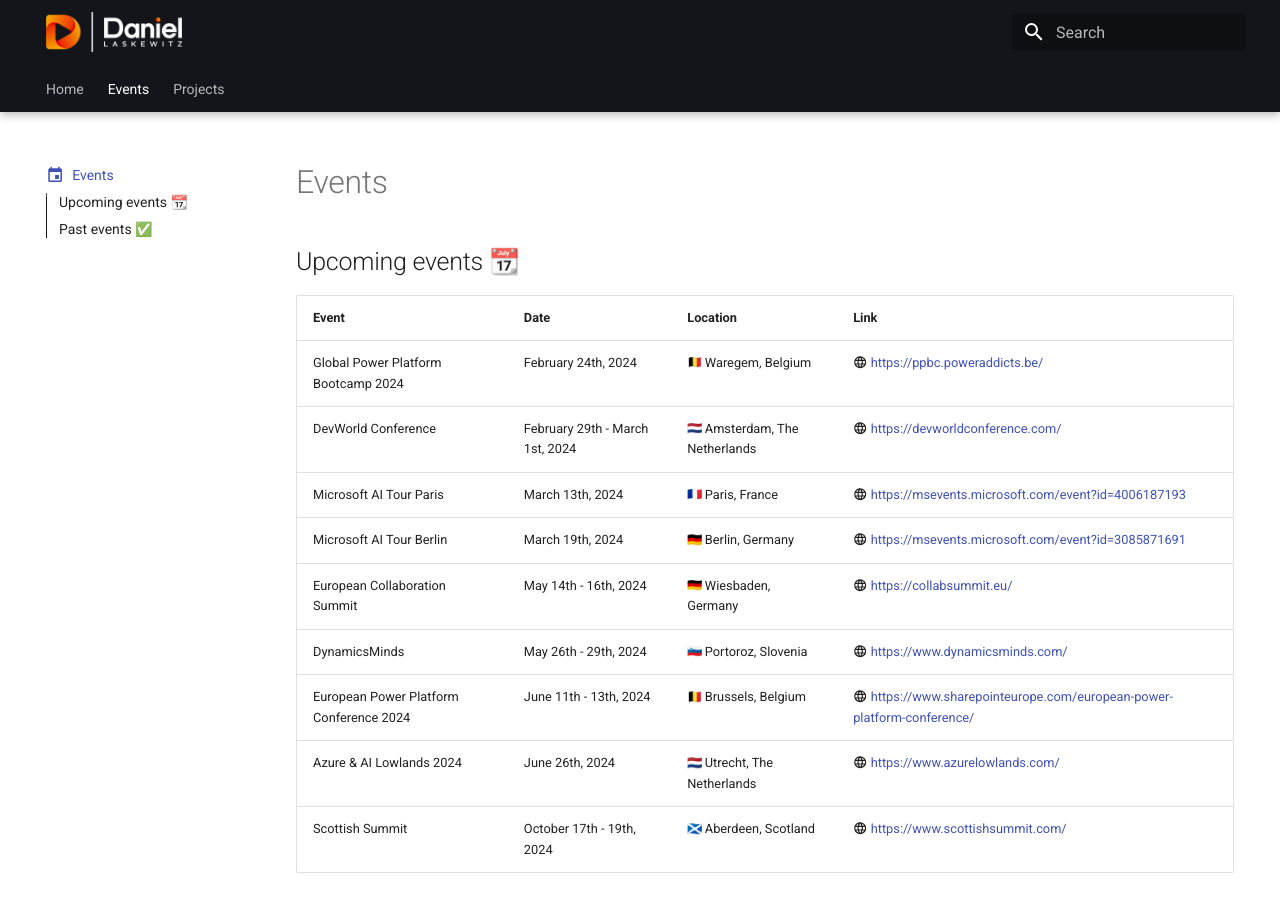
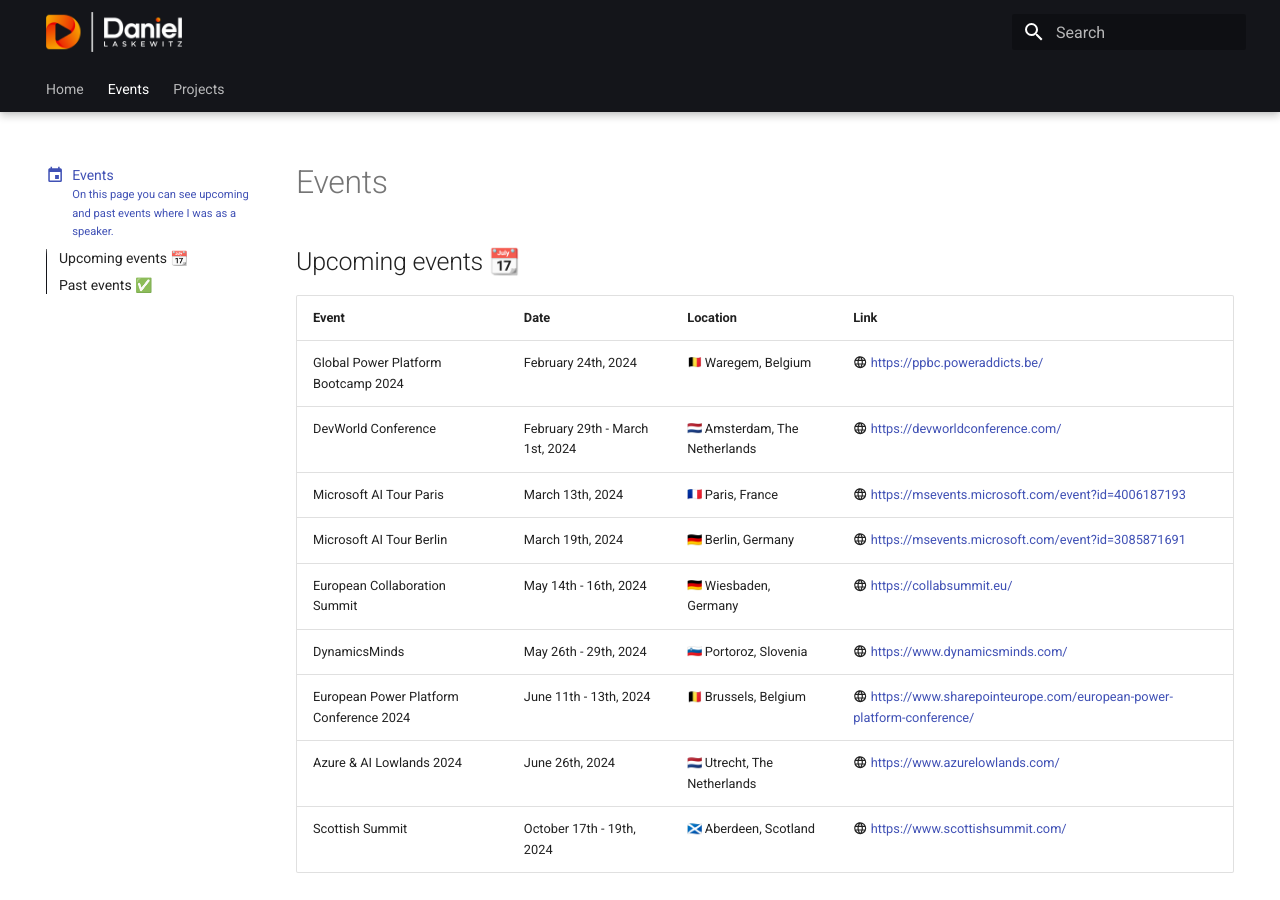
Before and after one commit to Laskewitz/laskewitz.github.io, an MkDocs documentation site: the page built from docs/events.md, in a window 1280 px wide and 900 px high. Built offline with MkDocs 1.6.1 and Material for MkDocs 9.7.7, drawn with Linux system fonts in a browser that asks for light colours; emoji names are drawn with the system emoji font.

Commit message:
Updated subtitle events

```diff
--- a/docs/events.md
+++ b/docs/events.md
@@ -1,6 +1,7 @@
 ---
 title: Events
-description: On this page, you can find the events where Daniel Laskewitz has been and will be in the future.
+subtitle: On this page you can see upcoming and past events where I was as a speaker.
+description: On this page, you can find the events where I has been and will be in the future.
 # icon: writing_hand_tone1
 authors:
   - laskewitz
```
